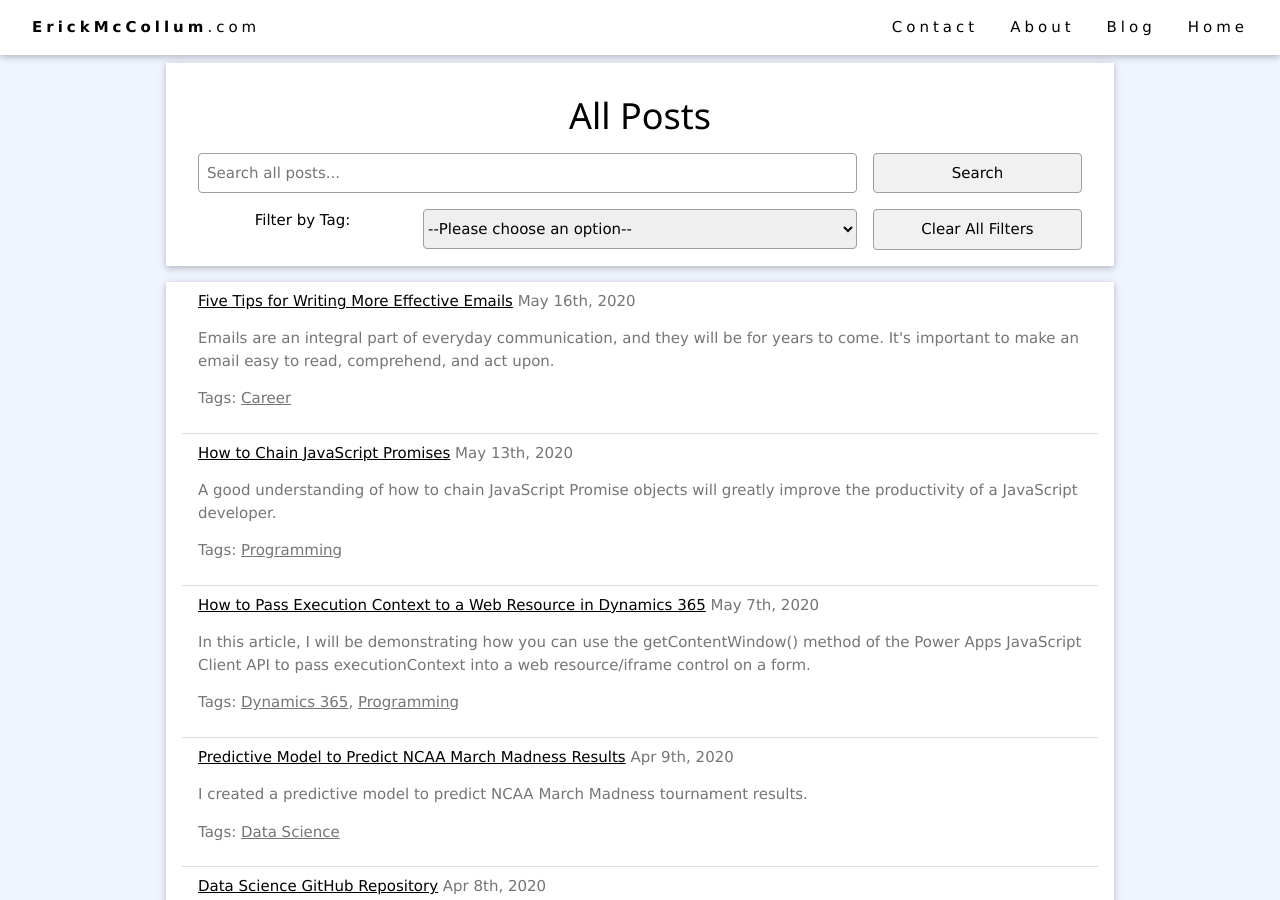
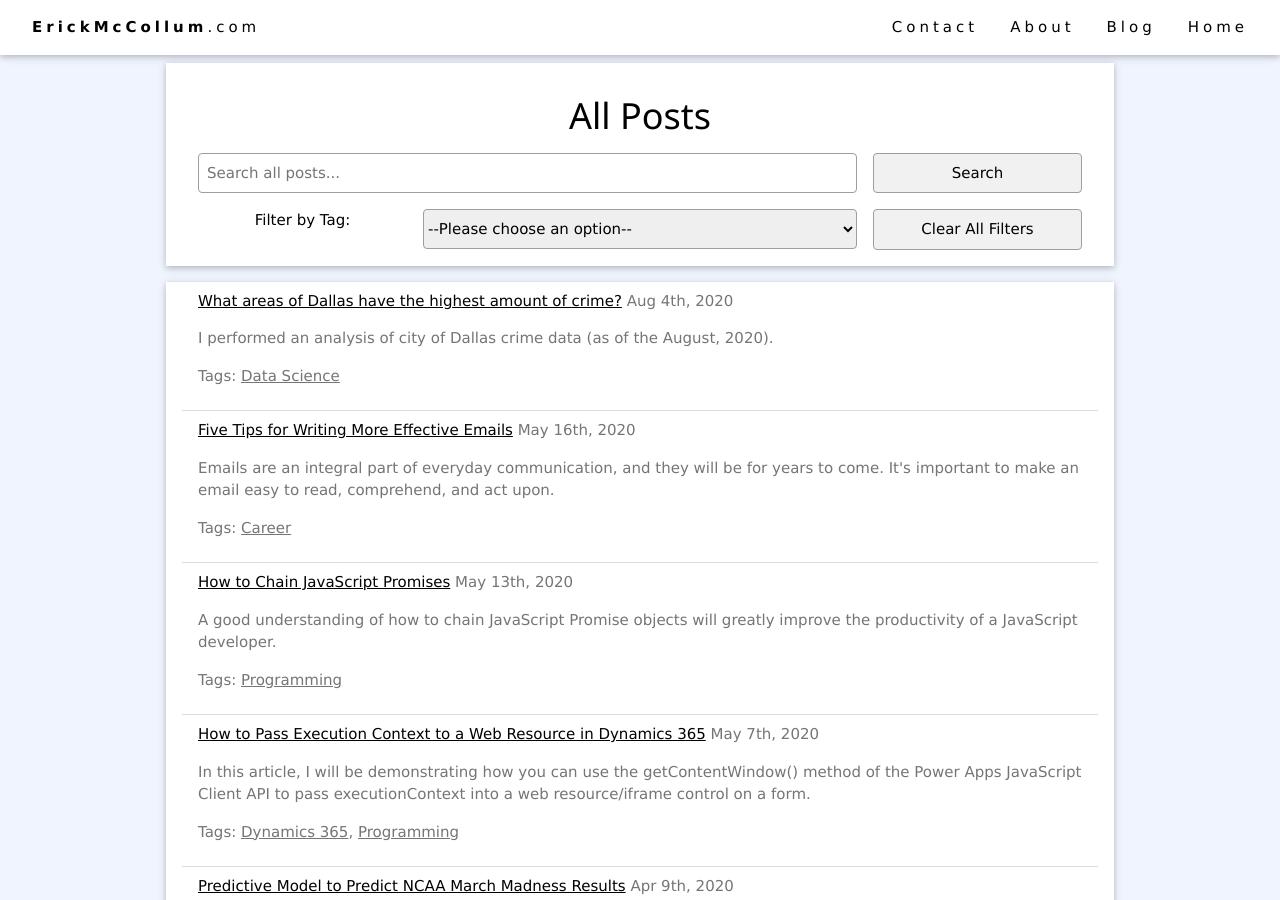
Before and after one commit to frederickm13/frederickm13.github.io, a Jekyll site: the page built from pages/blog.md, in a window 1280 px wide and 900 px high. Built offline with Jekyll 4.4.1, drawn with Linux system fonts in a browser that asks for light colours.

Commit message:
Add dallas-crime-analysis page

```diff
--- a/_layouts/Post.html
+++ b/_layouts/Post.html
@@ -26,6 +26,9 @@
                     {% if page.external == "LinkedIn" %}
                     <i class="fab fa-linkedin"></i> View on LinkedIn
                     {% endif %}
+                    {% if page.external == "Tableau" %}
+                    <i class="far fa-chart-bar"></i> View on Tableau Public
+                    {% endif %}
                 </a>
                 {% endif %}
             </div>
--- /dev/null
+++ b/_posts/2020-08-04-dallas-crime-analysis.md
@@ -0,0 +1,18 @@
+---
+title: What areas of Dallas have the highest amount of crime?
+layout: Post
+date:  2020-08-04 -0600
+external: Tableau
+sourceurl: https://public.tableau.com/views/McCollumTermProject2/WhatareasofDallashavethehighestamountofcrime?:language=en&:display_count=y&:origin=viz_share_link
+excerpt: I performed an analysis of city of Dallas crime data (as of the August, 2020).
+tags: [Data Science]
+---
+
+I performed an analysis of city of Dallas crime data (as of the August, 2020). The goal of this analysis is to identify which areas (by zip code) have the highest amount of crime, and if there are any patterns in the distribution based on crime category.
+
+Please click the "View on Tableau Public" below to view this data visualization.
+
+### Acknowledgements
+Data source: "Police Incidents." *[Dallas OpenData](https://www.dallasopendata.com/)*. Retrieved from: https://www.dallasopendata.com/Public-Safety/Police-Incidents/qv6i-rri7 in July of 2020.
+
+*Note: The data set used in this analysis contains records ranging from June of 2014 to July of 2020.*
```
